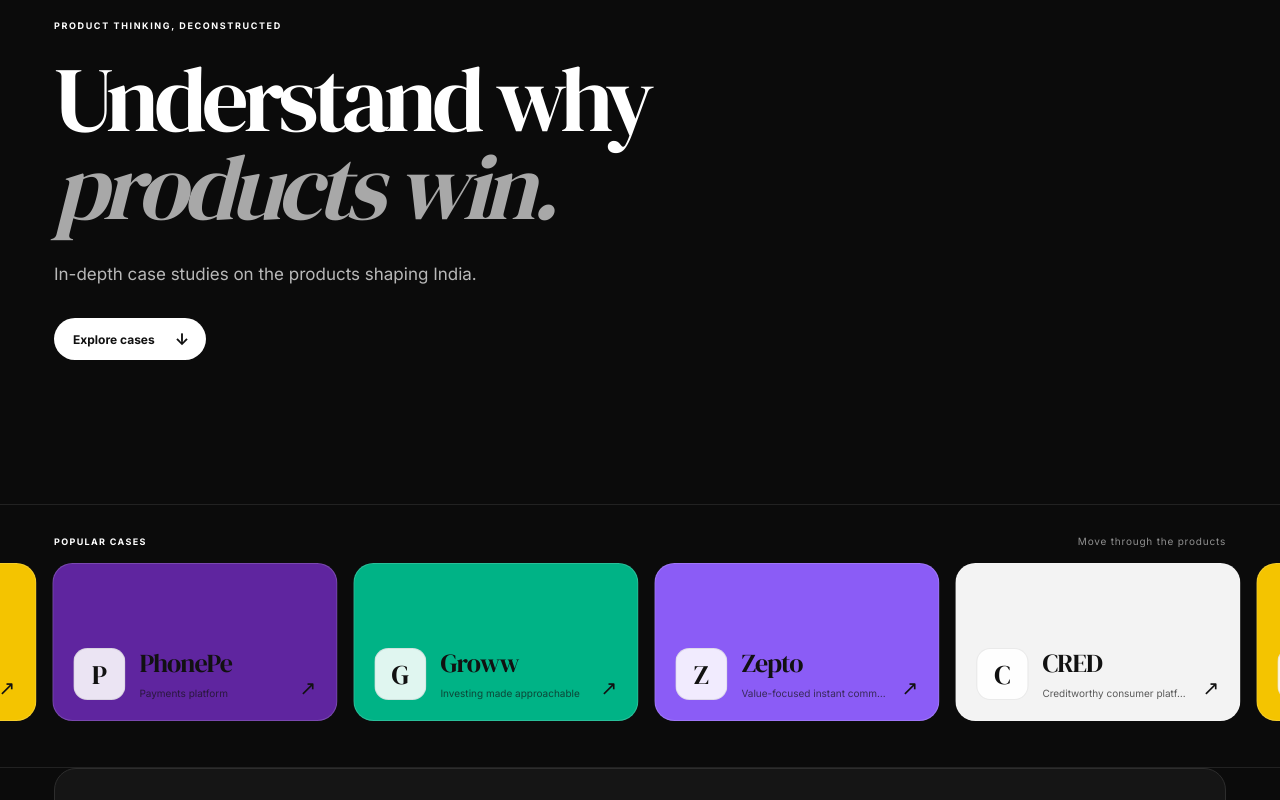
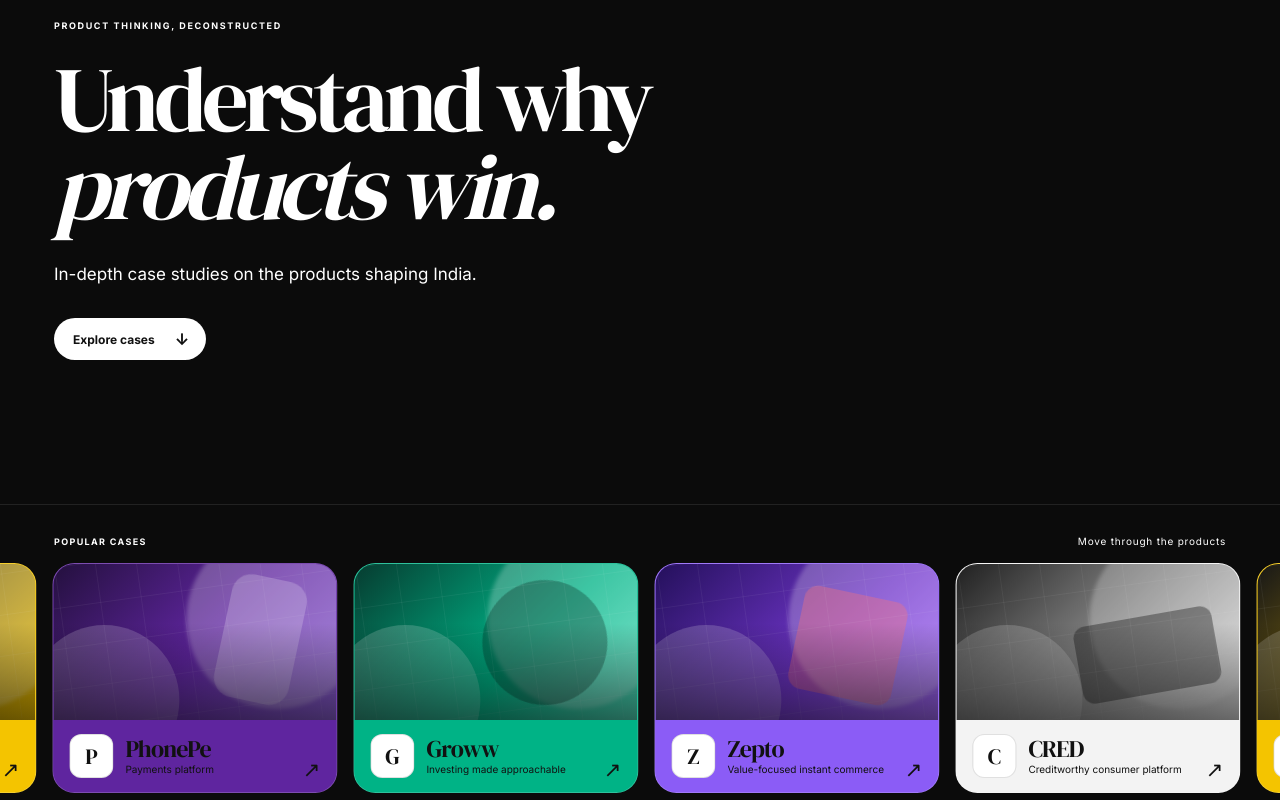
Before and after one commit to richikothari07/Case_craft, a React (Vite) app: page / in a window 1280 px wide. Shown: the part 220-1020 px from the top of the page. Built offline with nearby package versions, Linux system fonts and the light colour scheme.

Commit message:
Add files via upload

```diff
--- a/src/main.jsx
+++ b/src/main.jsx
@@ -156,9 +156,17 @@
         <div className="marqueeViewport">
           <div className="marqueeTrack">
             {[...popularCases,...popularCases].map((c,i)=><button key={`${c.name}-${i}`} className="marqueeCard" style={{"--case-accent":CASE_ACCENTS[c.name]||"#ffffff"}} onClick={()=>openCase(c)} aria-label={`Open ${c.name} case study`}>
-              <div className="marqueeLogo" style={{"--case-accent":CASE_ACCENTS[c.name]||"#ffffff"}}><ProductLogo name={c.name}/></div>
-              <div className="marqueeText"><strong>{c.name}</strong><span>{c.tag}</span></div>
-              <span className="marqueeArrow">↗</span>
+              <div className={`marqueeVisual visual-${c.name.toLowerCase()}`} aria-hidden="true">
+                <div className="visualGlow"></div>
+                <div className="visualShape visualShapeOne"></div>
+                <div className="visualShape visualShapeTwo"></div>
+                <div className="visualGrid"></div>
+              </div>
+              <div className="marqueeInfo">
+                <div className="marqueeLogo" style={{"--case-accent":CASE_ACCENTS[c.name]||"#ffffff"}}><ProductLogo name={c.name}/></div>
+                <div className="marqueeText"><strong>{c.name}</strong><span>{c.tag}</span></div>
+                <span className="marqueeArrow">↗</span>
+              </div>
             </button>)}
           </div>
         </div>
--- a/src/styles.css
+++ b/src/styles.css
@@ -327,3 +327,42 @@
 .caseShell{background:#fff;color:#111}
 .caseShell .wordmarkCase{color:#111!important}.caseShell .wordmarkCraft{color:#111!important;opacity:.58}
 footer{background:#0b0b0b;color:#888;border-color:#262626}
+
+
+/* Final dark homepage: high-contrast type + more visual popular-case cards */
+body{background:#0b0b0b;color:#fff}
+.topbar,.shell{background:#0b0b0b;color:#fff}
+.hero h1,.hero h1 em,.heroCopy,.heroEyebrow,.explorePrompt,.exploreHint,.sectionHead h2,.eyebrow,.marqueeHint,.marqueeText strong,.marqueeText span,.marqueeArrow,.selectRow label>span,.card h3,.card p,.cardFoot,.sector,.tagline,.muted{color:#fff!important}
+.heroCopy,.exploreHint,.marqueeHint,.marqueeText span,.muted{opacity:1}
+
+.marqueeCard{display:block;position:relative;padding:0!important;min-height:230px!important;border-radius:22px!important;overflow:hidden!important;background:var(--case-accent,#fff)!important;color:#111!important;border:1px solid rgba(255,255,255,.18)!important;text-align:left}
+.marqueeCard:hover{background:var(--case-accent,#fff)!important;filter:brightness(.98);transform:translateY(-6px);box-shadow:0 20px 40px rgba(0,0,0,.42)}
+.marqueeVisual{position:absolute;inset:0 0 72px 0;overflow:hidden;background:#111}
+.marqueeVisual:after{content:"";position:absolute;inset:0;background:linear-gradient(180deg,rgba(0,0,0,0) 38%,rgba(0,0,0,.55) 100%)}
+.visualGlow{position:absolute;width:180px;height:180px;border-radius:50%;right:-30px;top:-35px;background:rgba(255,255,255,.24);filter:blur(2px)}
+.visualShape{position:absolute;border-radius:50%;filter:blur(.2px)}
+.visualShapeOne{width:150px;height:150px;left:-24px;bottom:-55px;background:rgba(255,255,255,.18)}
+.visualShapeTwo{width:105px;height:105px;right:24px;bottom:20px;background:rgba(0,0,0,.24);transform:rotate(18deg)}
+.visualGrid{position:absolute;inset:0;background:linear-gradient(rgba(255,255,255,.10) 1px,transparent 1px),linear-gradient(90deg,rgba(255,255,255,.10) 1px,transparent 1px);background-size:34px 34px;transform:rotate(-8deg) scale(1.2);opacity:.55}
+.visual-blinkit{background:linear-gradient(135deg,#171717 0%,#f4c400 100%)}
+.visual-phonepe{background:linear-gradient(135deg,#24103e 0%,#5f259f 52%,#8f63d9 100%)}
+.visual-groww{background:linear-gradient(135deg,#063c30 0%,#00b386 58%,#55e2c1 100%)}
+.visual-zepto{background:linear-gradient(135deg,#24105b 0%,#6f35c9 58%,#a86dff 100%)}
+.visual-cred{background:linear-gradient(135deg,#202020 0%,#e7e7e7 100%)}
+.visual-blinkit .visualShapeTwo{border-radius:22px;width:125px;height:70px;right:38px;bottom:28px;transform:rotate(-18deg);background:rgba(20,20,20,.45)}
+.visual-phonepe .visualShapeTwo{border-radius:20px;width:76px;height:125px;right:38px;bottom:18px;transform:rotate(12deg);background:rgba(255,255,255,.2)}
+.visual-groww .visualShapeTwo{width:125px;height:125px;right:30px;bottom:15px;background:rgba(0,20,16,.28)}
+.visual-zepto .visualShapeTwo{border-radius:14px;width:105px;height:105px;right:38px;bottom:22px;transform:rotate(12deg);background:rgba(255,116,116,.35)}
+.visual-cred .visualShapeTwo{border-radius:12px;width:140px;height:78px;right:22px;bottom:26px;transform:rotate(-10deg);background:rgba(20,20,20,.38)}
+.marqueeInfo{position:absolute;left:0;right:0;bottom:0;height:72px;padding:10px 16px;display:grid;grid-template-columns:44px 1fr auto;align-items:center;gap:12px;background:var(--case-accent,#fff);color:#111}
+.marqueeLogo{width:44px;height:44px;border-radius:12px;background:#fff!important;display:grid;place-items:center;border:1px solid rgba(0,0,0,.12)}
+.marqueeLogo img{width:29px;height:29px;object-fit:contain;filter:none!important}
+.marqueeLogo span{color:#111!important;font-family:"DM Serif Display",Georgia,serif;font-size:22px}
+.marqueeText{display:flex;flex-direction:column;gap:2px;min-width:0}
+.marqueeText strong{font-size:24px!important;line-height:1;color:#111!important}
+.marqueeText span{font-size:10px!important;line-height:1.2;color:#111!important;white-space:nowrap;overflow:hidden;text-overflow:ellipsis}
+.marqueeArrow{color:#111!important;font-size:21px}
+
+/* Make logo failures visibly graceful rather than blank */
+.marqueeLogo img[alt]{display:block}
+.cardLogo img{filter:none!important}
```
